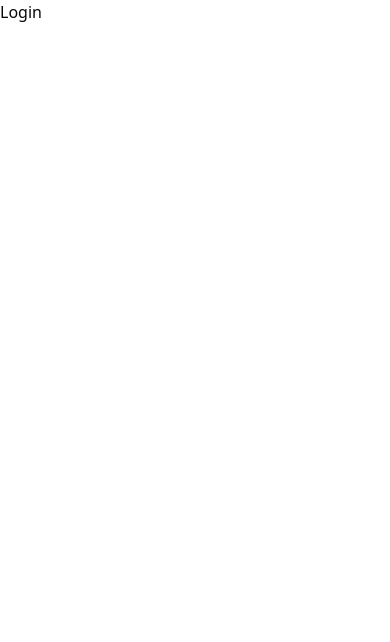
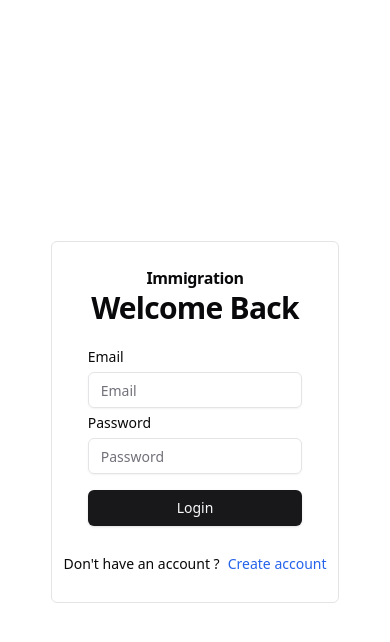
Before and after one commit to PDochev/hackathonparty, a React (Vite) app: page /login in a window 390 px wide. Shown: the top 642 px of the page. Built offline with nearby package versions, Linux system fonts and the light colour scheme.

Commit message:
Login page

```diff
--- a/package.json
+++ b/package.json
@@ -11,6 +11,8 @@
   },
   "dependencies": {
     "@radix-ui/react-icons": "^1.3.0",
+    "@radix-ui/react-label": "^2.1.0",
+    "@radix-ui/react-progress": "^1.1.0",
     "@radix-ui/react-slot": "^1.1.0",
     "class-variance-authority": "^0.7.0",
     "clsx": "^2.1.1",
--- /dev/null
+++ b/src/components/ui/input.tsx
@@ -0,0 +1,25 @@
+import * as React from "react"
+
+import { cn } from "@/lib/utils"
+
+export interface InputProps
+  extends React.InputHTMLAttributes<HTMLInputElement> {}
+
+const Input = React.forwardRef<HTMLInputElement, InputProps>(
+  ({ className, type, ...props }, ref) => {
+    return (
+      <input
+        type={type}
+        className={cn(
+          "flex h-9 w-full rounded-md border border-input bg-transparent px-3 py-1 text-sm shadow-sm transition-colors file:border-0 file:bg-transparent file:text-sm file:font-medium file:text-foreground placeholder:text-muted-foreground focus-visible:outline-none focus-visible:ring-1 focus-visible:ring-ring disabled:cursor-not-allowed disabled:opacity-50",
+          className
+        )}
+        ref={ref}
+        {...props}
+      />
+    )
+  }
+)
+Input.displayName = "Input"
+
+export { Input }
--- /dev/null
+++ b/src/components/ui/label.tsx
@@ -0,0 +1,24 @@
+import * as React from "react"
+import * as LabelPrimitive from "@radix-ui/react-label"
+import { cva, type VariantProps } from "class-variance-authority"
+
+import { cn } from "@/lib/utils"
+
+const labelVariants = cva(
+  "text-sm font-medium leading-none peer-disabled:cursor-not-allowed peer-disabled:opacity-70"
+)
+
+const Label = React.forwardRef<
+  React.ElementRef<typeof LabelPrimitive.Root>,
+  React.ComponentPropsWithoutRef<typeof LabelPrimitive.Root> &
+    VariantProps<typeof labelVariants>
+>(({ className, ...props }, ref) => (
+  <LabelPrimitive.Root
+    ref={ref}
+    className={cn(labelVariants(), className)}
+    {...props}
+  />
+))
+Label.displayName = LabelPrimitive.Root.displayName
+
+export { Label }
--- /dev/null
+++ b/src/components/ui/progress.tsx
@@ -0,0 +1,26 @@
+import * as React from "react"
+import * as ProgressPrimitive from "@radix-ui/react-progress"
+
+import { cn } from "@/lib/utils"
+
+const Progress = React.forwardRef<
+  React.ElementRef<typeof ProgressPrimitive.Root>,
+  React.ComponentPropsWithoutRef<typeof ProgressPrimitive.Root>
+>(({ className, value, ...props }, ref) => (
+  <ProgressPrimitive.Root
+    ref={ref}
+    className={cn(
+      "relative h-2 w-full overflow-hidden rounded-full bg-primary/20",
+      className
+    )}
+    {...props}
+  >
+    <ProgressPrimitive.Indicator
+      className="h-full w-full flex-1 bg-primary transition-all"
+      style={{ transform: `translateX(-${100 - (value || 0)}%)` }}
+    />
+  </ProgressPrimitive.Root>
+))
+Progress.displayName = ProgressPrimitive.Root.displayName
+
+export { Progress }
--- a/src/pages/Home.tsx
+++ b/src/pages/Home.tsx
@@ -1,7 +1,9 @@
 import Navbar from "@/components/custom/Navbar";
+import { Progress } from "@/components/ui/progress";
 
 export default function Home() {
   return (
+    <>
       <header>
         <nav role="navigation">
           <Navbar>
@@ -14,5 +16,16 @@ export default function Home() {
           </Navbar>
         </nav>
       </header>
+      <main>
+        <div className="flex  items-center justify-center mt-12">
+          <h1 className="text-4xl font-bold">Welcome to the Immigration app</h1>
+        </div>
+
+        <div className="w-2/4 flex items-center justify-center mx-auto mt-12">
+          <Progress value={50} />
+          <span> 50 / 100</span>
+        </div>
+      </main>
+    </>
   );
 }
--- a/src/pages/Login.tsx
+++ b/src/pages/Login.tsx
@@ -1,7 +1,52 @@
-export default function Login() {
+import login_img from "@/assets/login.jpg";
+import { Button } from "@/components/ui/button";
+import { Label } from "@/components/ui/label";
+import { Input } from "@/components/ui/input";
+import { Link, redirect } from "react-router-dom";
+
+function Login() {
   return (
-    <div>
-      <h1 className="">Login</h1>
+    <div role="presentation" className="flex w-full  min-h-svh">
+      <section className="hidden w-1/2  lg:flex ">
+        <img
+          className="w-full  h-svh object-cover bg-center flex-shrink-0"
+          src={login_img}
+          alt="Image of a person reading a book."
+        />
+      </section>
+      <section className="lg:w-1/2 flex items-center justify-center mx-auto ">
+        <form className="w-72 md:w-96 py-6 mx-auto flex flex-col justify-center items-center border rounded-md  ">
+          <h3 className="scroll-m-20 text-1xl font-semibold tracking-tight">
+            Immigration
+          </h3>
+          <h2 className="scroll-m-20  pb-2 text-3xl font-semibold tracking-tight first:mt-0 mb-4">
+            Welcome Back
+          </h2>
+
+          <div className="grid w-3/4 max-w-sm items-center gap-2">
+            <Label htmlFor="email">Email</Label>
+            <Input type="email" id="email" placeholder="Email" required />
+            <Label htmlFor="password">Password</Label>
+            <Input
+              type="password"
+              id="password"
+              placeholder="Password"
+              required
+            />
+          </div>
+          <Button type="submit" className="w-3/4 mt-4">
+            Login
+          </Button>
+          <p className="text-sm leading-7 [&:not(:first-child)]:mt-6">
+            Don't have an account ?
+            <Link className="text-blue-600 ml-2" to="/register">
+              Create account
+            </Link>
+          </p>
+        </form>
+      </section>
     </div>
   );
 }
+
+export default Login;
```
Also changed, not shown: 2 other files (tests, documents, lock files or other folders). Lines whose indentation alone changed are shown as unchanged.
